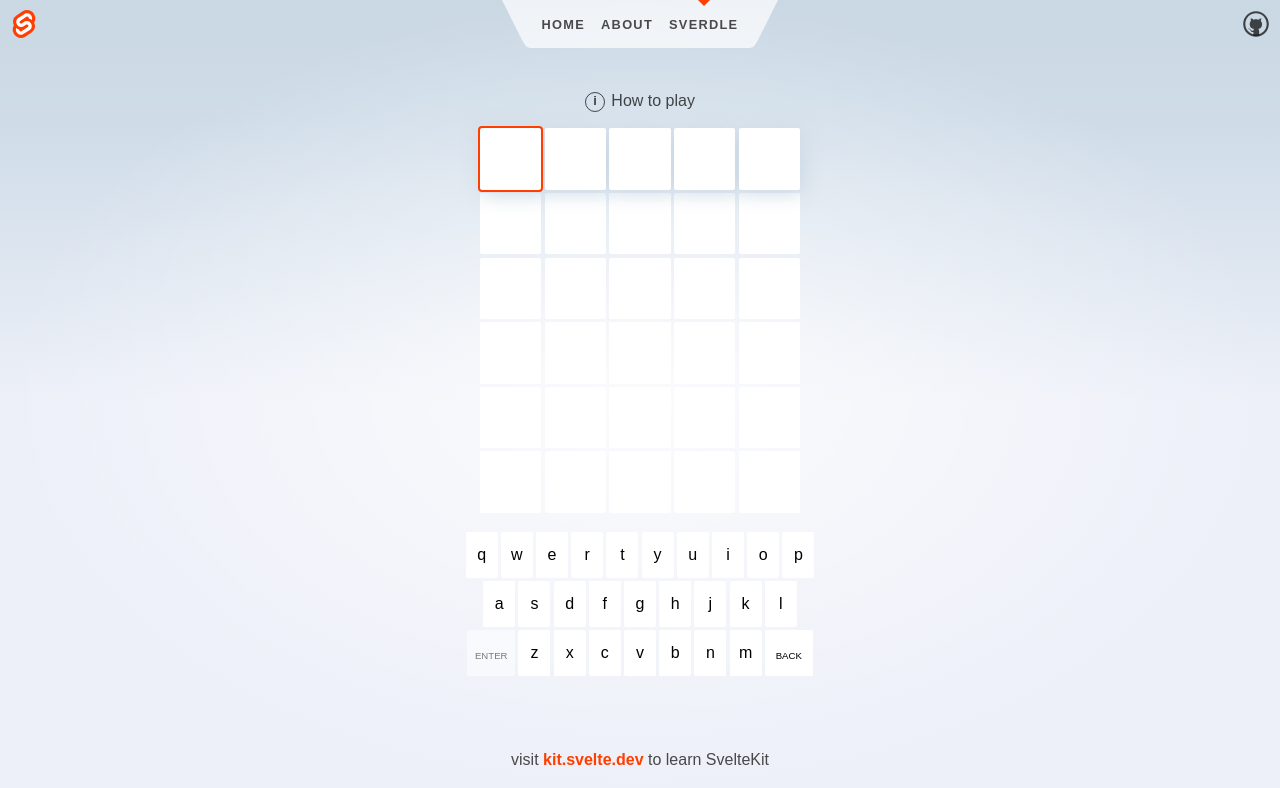
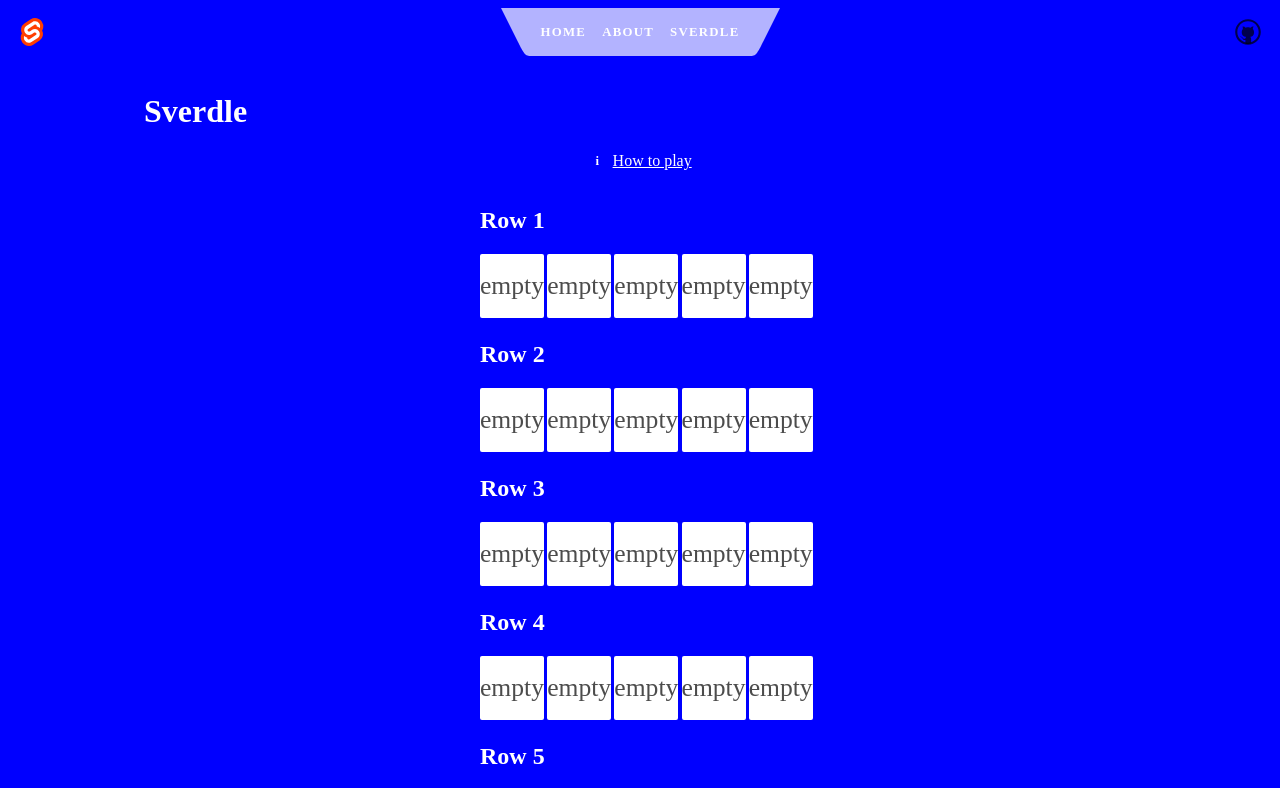
Before and after one commit to Martin2251/svelte-course, a SvelteKit app: page /sverdle in a window 1280 px wide. Shown: the top 788 px of the page. Built offline with nearby package versions, Linux system fonts and the light colour scheme; no server answers.

Commit message:
playing with global styles

```diff
--- a/src/routes/styles.css
+++ b/src/routes/styles.css
@@ -1,107 +1,6 @@
 @import '@fontsource/fira-mono';
 
-:root {
-	--font-body: Arial, -apple-system, BlinkMacSystemFont, 'Segoe UI', Roboto, Oxygen, Ubuntu,
-		Cantarell, 'Open Sans', 'Helvetica Neue', sans-serif;
-	--font-mono: 'Fira Mono', monospace;
-	--color-bg-0: rgb(202, 216, 228);
-	--color-bg-1: hsl(209, 36%, 86%);
-	--color-bg-2: hsl(224, 44%, 95%);
-	--color-theme-1: #ff3e00;
-	--color-theme-2: #4075a6;
-	--color-text: rgba(0, 0, 0, 0.7);
-	--column-width: 42rem;
-	--column-margin-top: 4rem;
-	font-family: var(--font-body);
-	color: var(--color-text);
+:root{
+	background-color: blue;
+	color: #fff;
 }
-
-body {
-	min-height: 100vh;
-	margin: 0;
-	background-attachment: fixed;
-	background-color: var(--color-bg-1);
-	background-size: 100vw 100vh;
-	background-image: radial-gradient(
-			50% 50% at 50% 50%,
-			rgba(255, 255, 255, 0.75) 0%,
-			rgba(255, 255, 255, 0) 100%
-		),
-		linear-gradient(180deg, var(--color-bg-0) 0%, var(--color-bg-1) 15%, var(--color-bg-2) 50%);
-}
-
-h1,
-h2,
-p {
-	font-weight: 400;
-}
-
-p {
-	line-height: 1.5;
-}
-
-a {
-	color: var(--color-theme-1);
-	text-decoration: none;
-}
-
-a:hover {
-	text-decoration: underline;
-}
-
-h1 {
-	font-size: 2rem;
-	text-align: center;
-}
-
-h2 {
-	font-size: 1rem;
-}
-
-pre {
-	font-size: 16px;
-	font-family: var(--font-mono);
-	background-color: rgba(255, 255, 255, 0.45);
-	border-radius: 3px;
-	box-shadow: 2px 2px 6px rgb(255 255 255 / 25%);
-	padding: 0.5em;
-	overflow-x: auto;
-	color: var(--color-text);
-}
-
-.text-column {
-	display: flex;
-	max-width: 48rem;
-	flex: 0.6;
-	flex-direction: column;
-	justify-content: center;
-	margin: 0 auto;
-}
-
-input,
-button {
-	font-size: inherit;
-	font-family: inherit;
-}
-
-button:focus:not(:focus-visible) {
-	outline: none;
-}
-
-@media (min-width: 720px) {
-	h1 {
-		font-size: 2.4rem;
-	}
-}
-
-.visually-hidden {
-	border: 0;
-	clip: rect(0 0 0 0);
-	height: auto;
-	margin: 0;
-	overflow: hidden;
-	padding: 0;
-	position: absolute;
-	width: 1px;
-	white-space: nowrap;
-}
```
